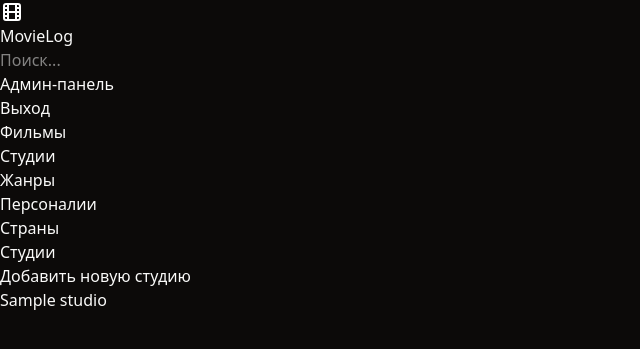
After one commit to teatov/web-project-2025, a Flask app: page /admin/studios in a window 1280 px wide. The commit adds this page. Shown: the top 349 px of the page, without its empty margins (0-640 px from the left). Run offline with Flask 3, Linux system fonts and the light colour scheme; a user stored in the database is signed in; tables that the repository leaves empty hold one stand-in row (values such as "Sample post"); style sheets or scripts are compiled from the project's sources.

Commit message:
добавлен CRUD для студий

```diff
--- a/routes/admin.py
+++ b/routes/admin.py
@@ -118,3 +118,120 @@ def movie_delete(id: str):
     db.commit()
 
     return redirect(f"/admin")
+
+
+def make_generic_index(model, title: str, create_label: str):
+    def generic_index():
+        if not current_user.is_admin:
+            return redirect("/")
+
+        db = database.create_session()
+        records = db.query(model).all()
+
+        return render_template(
+            "admin/generic-records.jinja",
+            records=records,
+            title=title,
+            create_label=create_label,
+        )
+
+    return generic_index
+
+
+def make_generic_create(model, redirect_url: str, create_title: str):
+    def generic_create():
+        if not current_user.is_admin:
+            return redirect("/")
+
+        form = forms.GenericRecord(request.form)
+        if request.method == "POST" and form.validate():
+            db = database.create_session()
+
+            record = model(
+                name=form.name.data,
+            )
+
+            db.add(record)
+            db.commit()
+            db.refresh(record)
+            return redirect(redirect_url)
+
+        return render_template(
+            "admin/generic-record-form.jinja", form=form, create_title=create_title
+        )
+
+    return generic_create
+
+
+def make_generic_edit(model, id: int, redirect_url: str, delete_action: str):
+    def generic_edit():
+        if not current_user.is_admin:
+            return redirect("/")
+
+        db = database.create_session()
+        record = db.query(model).filter(model.id == id).first()
+
+        if not record:
+            abort(404)
+
+        form = forms.GenericRecord(request.form, record)
+        if request.method == "POST" and form.validate():
+            record.name = form.name.data
+
+            db.commit()
+            db.refresh(record)
+            return redirect(redirect_url)
+
+        return render_template(
+            "admin/generic-record-form.jinja",
+            form=form,
+            record=record,
+            delete_action=delete_action,
+        )
+
+    return generic_edit
+
+
+def make_generic_delete(model, id: int, redirect_url: str):
+    def generic_delete():
+        if not current_user.is_admin:
+            return redirect("/")
+
+        db = database.create_session()
+        record = db.query(model).filter(model.id == id).first()
+
+        if not record:
+            abort(404)
+
+        db.delete(record)
+        db.commit()
+
+        return redirect(redirect_url)
+
+    return generic_delete
+
+
+@blueprint.route("/admin/studios")
+@login_required
+def studios_index():
+    return make_generic_index(models.MovieStudio, "Студии", "Добавить новую студию")()
+
+
+@blueprint.route("/admin/studio-create", methods=["GET", "POST"])
+@login_required
+def studio_create():
+    return make_generic_create(models.MovieStudio, "/admin/studios", "Новая студия")()
+
+
+@blueprint.route("/admin/studio-edit/<int:id>", methods=["GET", "POST"])
+@login_required
+def studio_edit(id: int):
+    return make_generic_edit(
+        models.MovieStudio, id, "/admin/studios", "/admin/studio-delete"
+    )()
+
+
+@blueprint.route("/admin/studio-delete/<int:id>", methods=["GET", "POST"])
+@login_required
+def studio_delete(id: int):
+    return make_generic_delete(models.MovieStudio, id, "/admin/studios")()
--- a/templates/_layout.jinja
+++ b/templates/_layout.jinja
@@ -14,7 +14,7 @@
 <body>
   <header
           class="@container max-w-4xl m-auto flex justify-between items-center">
-    <nav class="m-4 space flex gap-4 items-center">
+    <nav class="py-4 space flex gap-4 items-center">
       <a href="/" class="flex items-center font-bold"><img
              src="{{ url_for('static', filename='favicon.svg') }}"
              alt="logo"
@@ -25,7 +25,7 @@
       <input type="text" id="query" name="query" maxlength="100" class="border p-2"
              placeholder="Поиск..." />
     </form>
-    <div class="m-4 space flex gap-4 items-center">
+    <div class="py-4 space flex gap-4 items-center">
       {% if current_user.is_authenticated %}
       {% if current_user.is_admin %}
       <a href="/admin" class="hover:text-slate-500">Админ-панель</a>
--- a/templates/admin/_layout.jinja
+++ b/templates/admin/_layout.jinja
@@ -1,9 +1,15 @@
 {% extends "_layout.jinja" %} {% block content %}
-<div class="flex">
+<div class="flex gap-4">
   <aside class="w-40">
-    <a href="/admin" class="hover:text-slate-500">Фильмы</a>
+    <ul>
+      <li><a href="/admin" class="hover:text-slate-500">Фильмы</a></li>
+      <li><a href="/admin/studios" class="hover:text-slate-500">Студии</a></li>
+      <li><a href="/admin/genres" class="hover:text-slate-500">Жанры</a></li>
+      <li><a href="/admin/people" class="hover:text-slate-500">Персоналии</a></li>
+      <li><a href="/admin/countries" class="hover:text-slate-500">Страны</a></li>
+    </ul>
   </aside>
-  <div class="grow">
+  <div class="w-full">
     {% block content_admin %}{% endblock %}
   </div>
 </div>
--- /dev/null
+++ b/templates/admin/generic-records.jinja
@@ -0,0 +1,17 @@
+{% extends "admin/_layout.jinja" %} {% block title %}{{ title }}{% endblock %}
+{% block content_admin %}
+<h1 class="text-2xl font-bold mb-4">{{ title }}</h1>
+<p class="mb-4">
+  <a href="/admin/studio-create"
+     class="bg-slate-500 text-white p-2 inline-block">{{ create_label }}</a>
+</p>
+<ul>
+  {% for record in records %}
+  <li>
+    <a href="/admin/studio-edit/{{ record.id }}" class="hover:text-slate-500">
+      {{ record.name }}
+    </a>
+  </li>
+  {% endfor %}
+</ul>
+{% endblock %}
```
Also changed, not shown: forms.py (+7 -0 lines), templates/admin/generic-record-form.jinja (added, +18 -0 lines).
